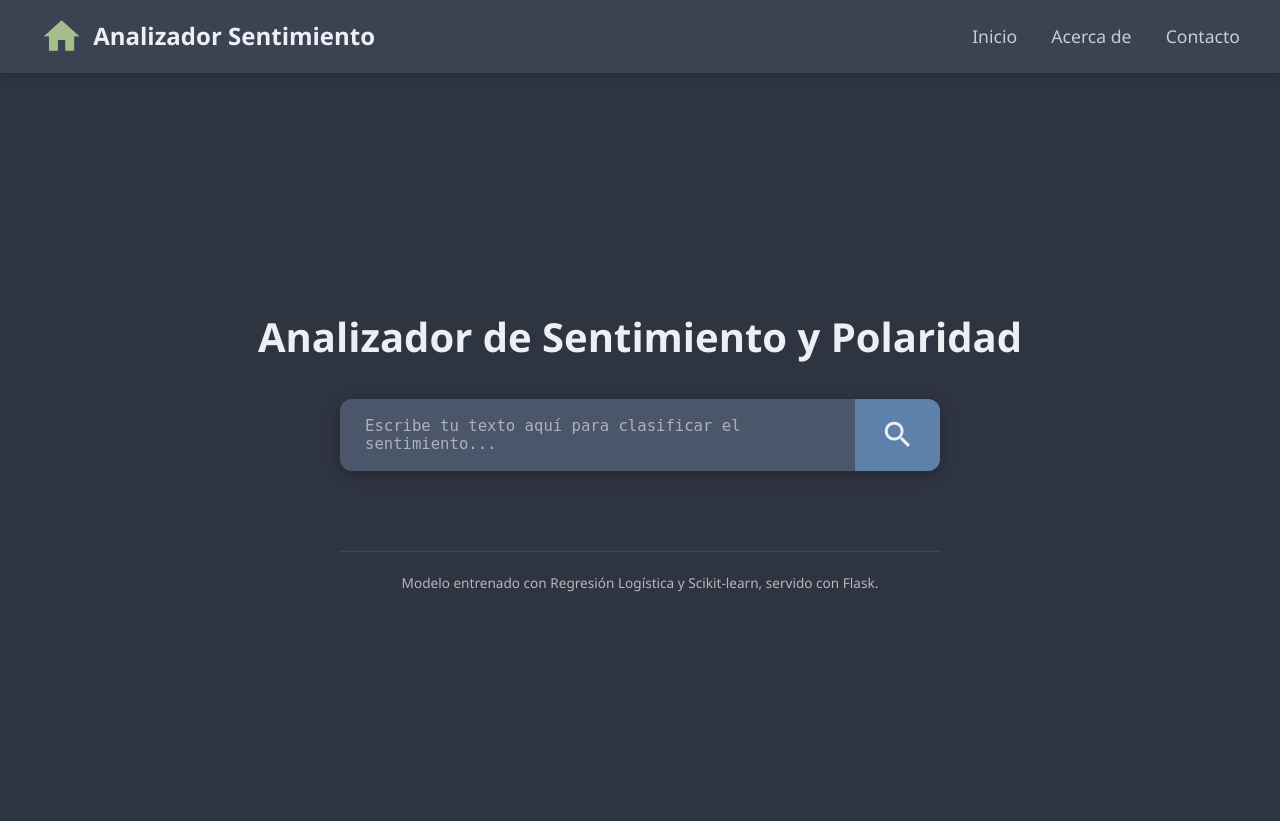
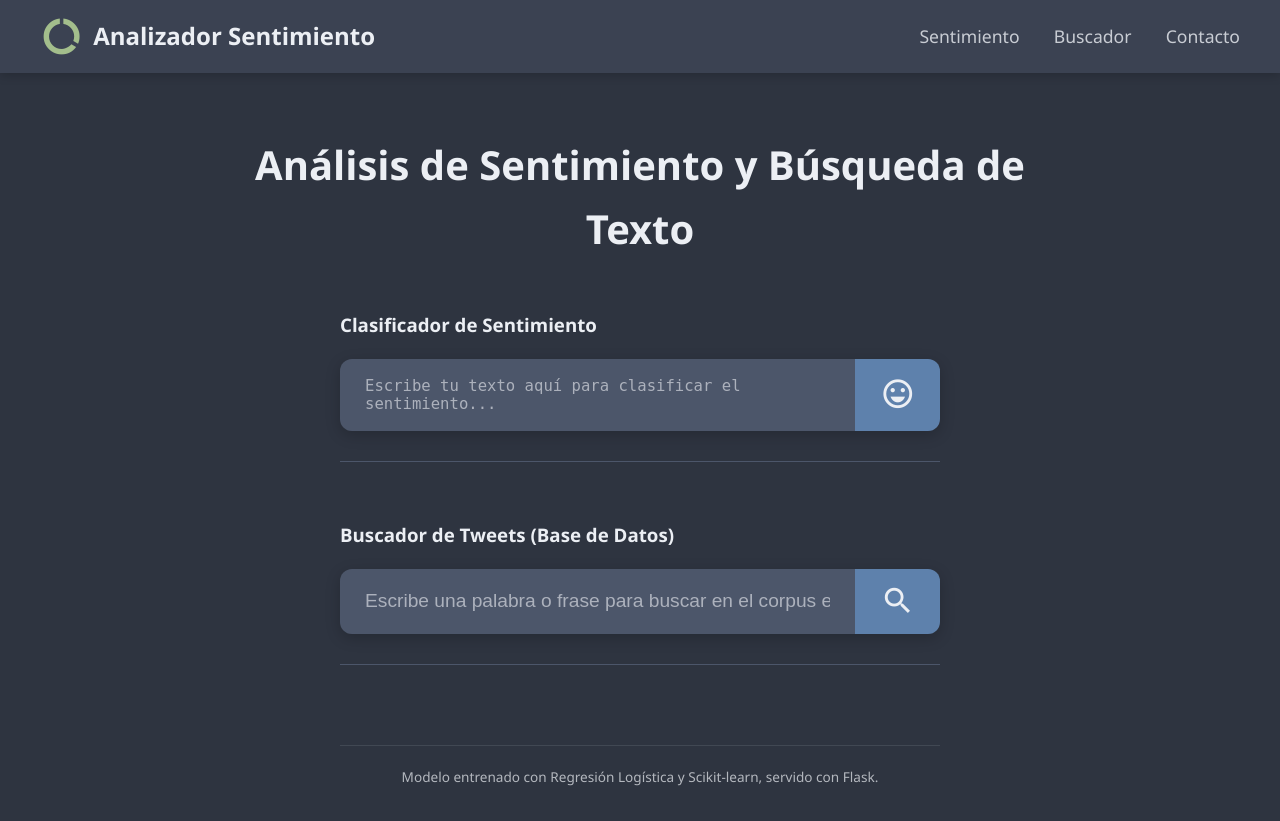
Before and after one commit to Rodrcam/Analizador-de-Sentimiento-y-Polaridad, a Flask app: page / in a window 1280 px wide. Before the commit the page ends 592 px from the top, so only its background shows below. Run offline with Flask 3, Linux system fonts and the light colour scheme.

Commit message:
Refactor HTML structure and update styles

```diff
--- a/app/templates/index.html
+++ b/app/templates/index.html
@@ -20,6 +20,7 @@
             --neutral-color: #ebcb8b; /* Amarillo para Neutral */
             --card-bg: #3b4252; /* Fondo de tarjetas/navbar */
             --input-bg: #4c566a; /* Fondo del input de búsqueda */
+            --search-result-bg: #4c566a; /* Fondo de tweets encontrados */
         }
 
         body {
@@ -80,24 +81,19 @@
             cursor: pointer;
         }
 
-        /* Contenido Principal (se centra verticalmente si no hay resultado) */
+        /* Contenido Principal */
         .main-content {
             flex-grow: 1;
             display: flex;
             flex-direction: column;
-            justify-content: center;
+            /* Se alinea arriba por defecto ahora que hay dos secciones */
+            justify-content: flex-start;
             align-items: center;
             padding: 20px;
             width: 100%;
             max-width: 900px;
             margin-top: 80px;
             transition: all 0.5s ease-in-out;
-        }
-
-        /* Desplazamiento hacia arriba al tener resultado */
-        .main-content.has-result {
-            justify-content: flex-start;
-            padding-top: 20px;
         }
 
         h2.section-title {
@@ -107,19 +103,24 @@
             text-align: center;
         }
 
-        /* Formulario de Búsqueda */
-        .search-form-container {
+        /* Contenedores de Formulario y Resultado */
+        .section-container {
             width: 100%;
             max-width: 600px;
             margin-bottom: 40px;
+            padding-bottom: 30px;
+            border-bottom: 1px solid var(--input-bg);
         }
+
+        /* Formulario de Búsqueda y Clasificación */
         .search-input-group {
             display: flex;
             border-radius: 12px;
             overflow: hidden;
             box-shadow: 0 4px 15px rgba(0, 0, 0, 0.2);
+            margin-top: 15px; /* Separación después del título h3 */
         }
-        textarea.search-input {
+        textarea.search-input, input.search-input {
             flex-grow: 1;
             padding: 18px 25px;
             border: none;
@@ -131,7 +132,7 @@
             box-sizing: border-box;
             outline: none;
         }
-        textarea.search-input::placeholder {
+        textarea.search-input::placeholder, input.search-input::placeholder {
             color: rgba(236, 239, 244, 0.6);
         }
         button.search-button {
@@ -252,45 +267,74 @@
 
     <nav class="navbar">
         <a href="#" class="navbar-brand">
-            <span class="material-icons">home</span>
+            <span class="material-icons">data_usage</span>
             Analizador Sentimiento
         </a>
         <div class="navbar-links">
-            <a href="#">Inicio</a>
-            <a href="#">Acerca de</a>
+            <a href="#sentiment-section">Sentimiento</a>
+            <a href="#search-section">Buscador</a>
             <a href="#">Contacto</a>
         </div>
         <span class="material-icons navbar-toggle">menu</span>
     </nav>
 
-    {% if result %}
+    {% if result or search_results is not none %}
         {% set main_content_class = 'main-content has-result' %}
     {% else %}
         {% set main_content_class = 'main-content' %}
     {% endif %}
 
     <div class="{{ main_content_class }}">
-        <h2 class="section-title">Analizador de Sentimiento y Polaridad</h2>
+        <h2 class="section-title">Análisis de Sentimiento y Búsqueda de Texto</h2>
 
-        <div class="search-form-container">
-            <form method="POST" class="search-input-group">
+        <!-- SECCIÓN 1: CLASIFICADOR DE SENTIMIENTO -->
+        <div id="sentiment-section" class="section-container">
+            <h3>Clasificador de Sentimiento</h3>
+            <form method="POST" action="/" class="search-input-group">
                 <textarea name="tweet_text" class="search-input" placeholder="Escribe tu texto aquí para clasificar el sentimiento..." rows="2">{{ original_text }}</textarea>
                 <button type="submit" class="search-button">
-                    <span class="material-icons">search</span>
+                    <span class="material-icons">sentiment_very_satisfied</span>
                 </button>
             </form>
-        </div>
 
             {% if result %}
                 {% set tono = result.split(': ')[1] %}
                 <div class="results-section">
-                <h3 class="results-title">RESULTADO DETECTADO:</h3>
+                    <h3 class="results-title">RESULTADO DE CLASIFICACIÓN:</h3>
                     <div class="result-card">
                         <p>Texto original: <strong>"{{ original_text }}"</strong></p>
                         <span class="result-label label-{{ tono }}">{{ tono }}</span>
                     </div>
                 </div>
             {% endif %}
+        </div>
+
+        <!-- SECCIÓN 2: BUSCADOR DE TWEETS -->
+        <div id="search-section" class="section-container">
+            <h3>Buscador de Tweets (Base de Datos)</h3>
+            <form method="POST" action="/search_tweets" class="search-input-group">
+                <input type="text" name="search_query" class="search-input" placeholder="Escribe una palabra o frase para buscar en el corpus etiquetado..." value="{{ search_query if search_query else '' }}">
+                <button type="submit" class="search-button">
+                    <span class="material-icons">search</span>
+                </button>
+            </form>
+
+            {% if search_results is not none %}
+                <div class="results-section">
+                    <h3 class="results-title">RESULTADOS DE BÚSQUEDA:</h3>
+                    {% if search_results|length > 0 %}
+                        <p class="search-results-info">Se encontraron **{{ search_results|length }}** resultados para "**{{ search_query }}**":</p>
+                        <ul class="search-results-list">
+                            {% for tweet in search_results %}
+                                <li class="tweet-item">{{ tweet }}</li>
+                            {% endfor %}
+                        </ul>
+                    {% else %}
+                        <p class="search-results-info">No se encontraron resultados para "**{{ search_query }}**".</p>
+                    {% endif %}
+                </div>
+            {% endif %}
+        </div>
 
         <p class="model-info">Modelo entrenado con Regresión Logística y Scikit-learn, servido con Flask.</p>
     </div>
```
Also changed, not shown: other parts of app/templates/index.html (+26 -12 lines). Lines whose indentation alone changed are shown as unchanged.
